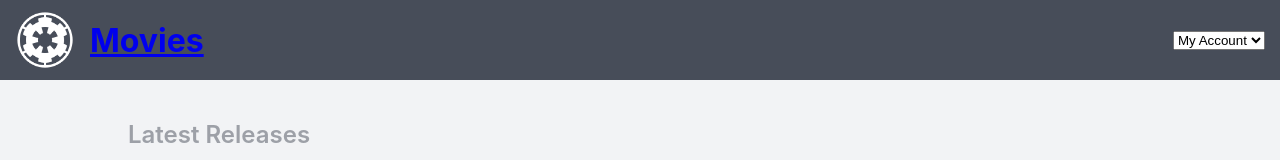
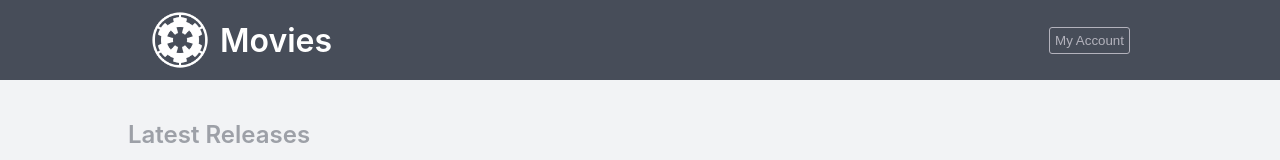
Before and after one commit to OlegNelasy/movies-project, a React (Create React App) app: page / in a window 1280 px wide. Shown: the top 160 px of the page. Built offline with nearby package versions, Linux system fonts and the light colour scheme; no server answers.

Commit message:
header fixes

```diff
--- a/src/components/Header/Header.module.scss
+++ b/src/components/Header/Header.module.scss
@@ -1,35 +1,50 @@
 $primary-color: rgba(255,255,255,1);
 $background-color: rgba(71,77,89,1);
+$button-color: rgba(179,178,188,1);
 
 .header{
     display: flex;
-    justify-content: space-between;
-    // position: relative;
-
+    justify-content: center;
     color: $primary-color;
     background-color: $background-color;
-}
+
+    .сontainer {
+        display: flex;
+        flex-direction: row;
+        width: 100%;
+        justify-content: space-between;
+        padding: 0 150px;
 
         .box{
             display: flex;
-    justify-content: center;
+            justify-content: space-between;
             flex-direction: row;
             align-items: center;
-}
+            text-decoration: none;
+            color: $primary-color;
+            height: 80px;
+            padding: 10px 0;
 
             .img {
-    max-width: 60px;
-    max-height: 60px;
-    margin: 10px 15px;
+                height: 100%;
+                margin-right: 10px;
             }
-
-.boxSelect{
+            .movies {
+                font-weight: 600;
+            }
+        }
+        .boxButton{
             display: flex;
             justify-content: center;
             flex-direction: column;
-    // align-items: center;
+
+            .button {
+                border-radius: 3px;
+                border: 1px solid $button-color;
+                background-color: $background-color;
+                color: $button-color;
+                padding: 5px;
             }
-
-.boxSelect > select {
-    margin: 15px;
         }
+    }
+}
--- a/src/components/Header/index.jsx
+++ b/src/components/Header/index.jsx
@@ -1,28 +1,21 @@
 import React from "react";
-import styles from "./Header.module.scss"; // Подключение стилей
-import logo from "./../../img/empire.png"; //подключение изображения
+import styles from "./Header.module.scss";
+import logo from "../../img/empire.png";
 import { NavLink } from "react-router-dom";
 
 export default function Header() {
   return (
     <header className={styles.header}>
-      {/*Как применять стили */}
-      <div className={styles.box}>
+      <div className={styles.сontainer}>
         <NavLink to="/" className={styles.box}>
           <img className={styles.img} src={logo} alt="logo" />
-          <h1>Movies</h1>
+          <h1 className={styles.movies}>Movies</h1>
         </NavLink>
-        {/* <img src={logo} alt="logo" /> */}
-        {/* <h1>Movies</h1> */}
-      </div>
-      <div className={styles.boxSelect}>
-        <select required="required">
-          <option value="">My Account</option>
-          <option value="1">1</option>
-          <option value="2">2</option>
-          <option value="3">3</option>
-          <option value="4">4</option>
-        </select>
+        <div className={styles.boxButton}>
+          <button className={styles.button} name="myAccount">
+            My Account
+          </button>
+        </div>
       </div>
     </header>
   );
```
Lines whose indentation alone changed are shown as unchanged.
